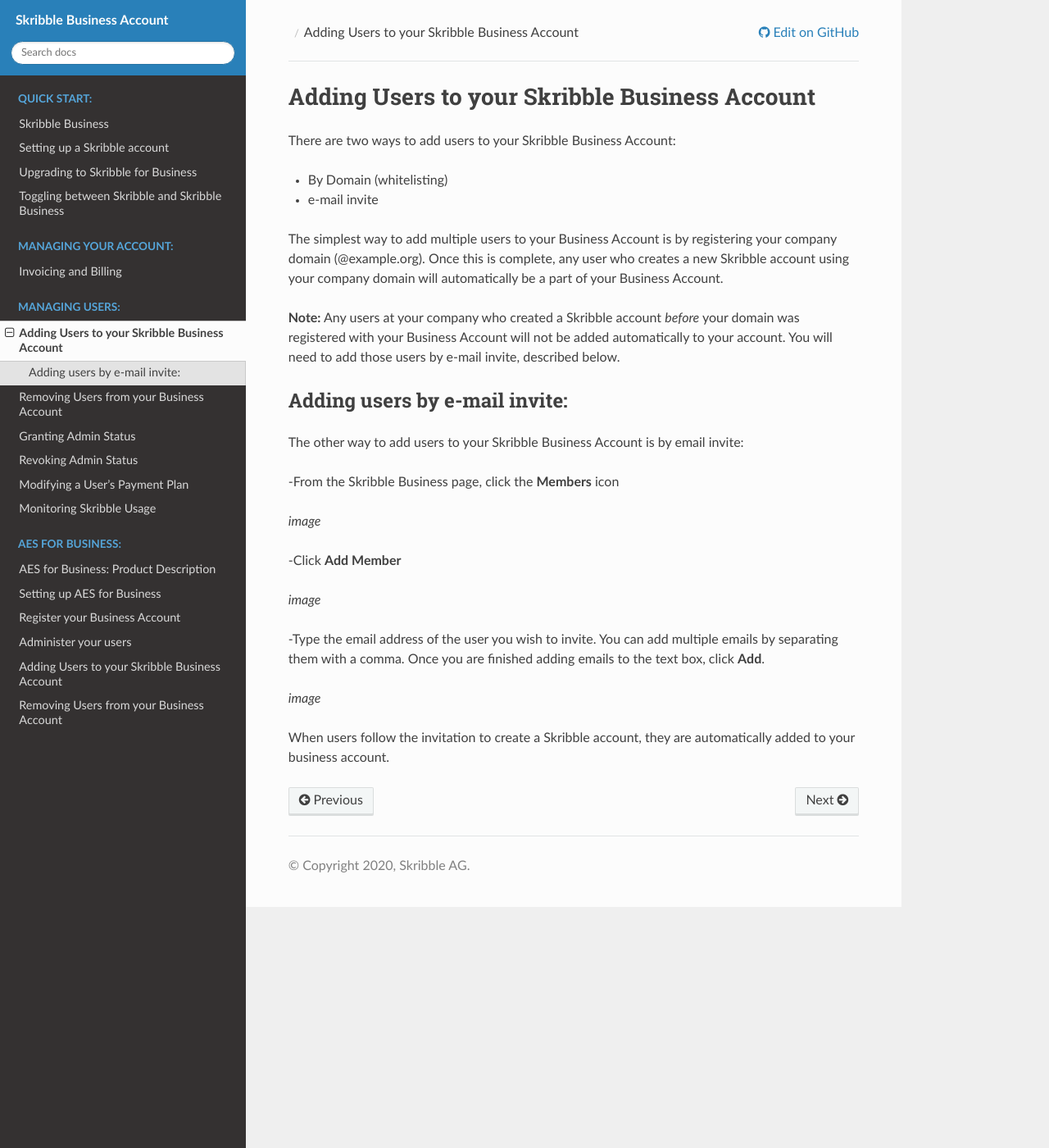
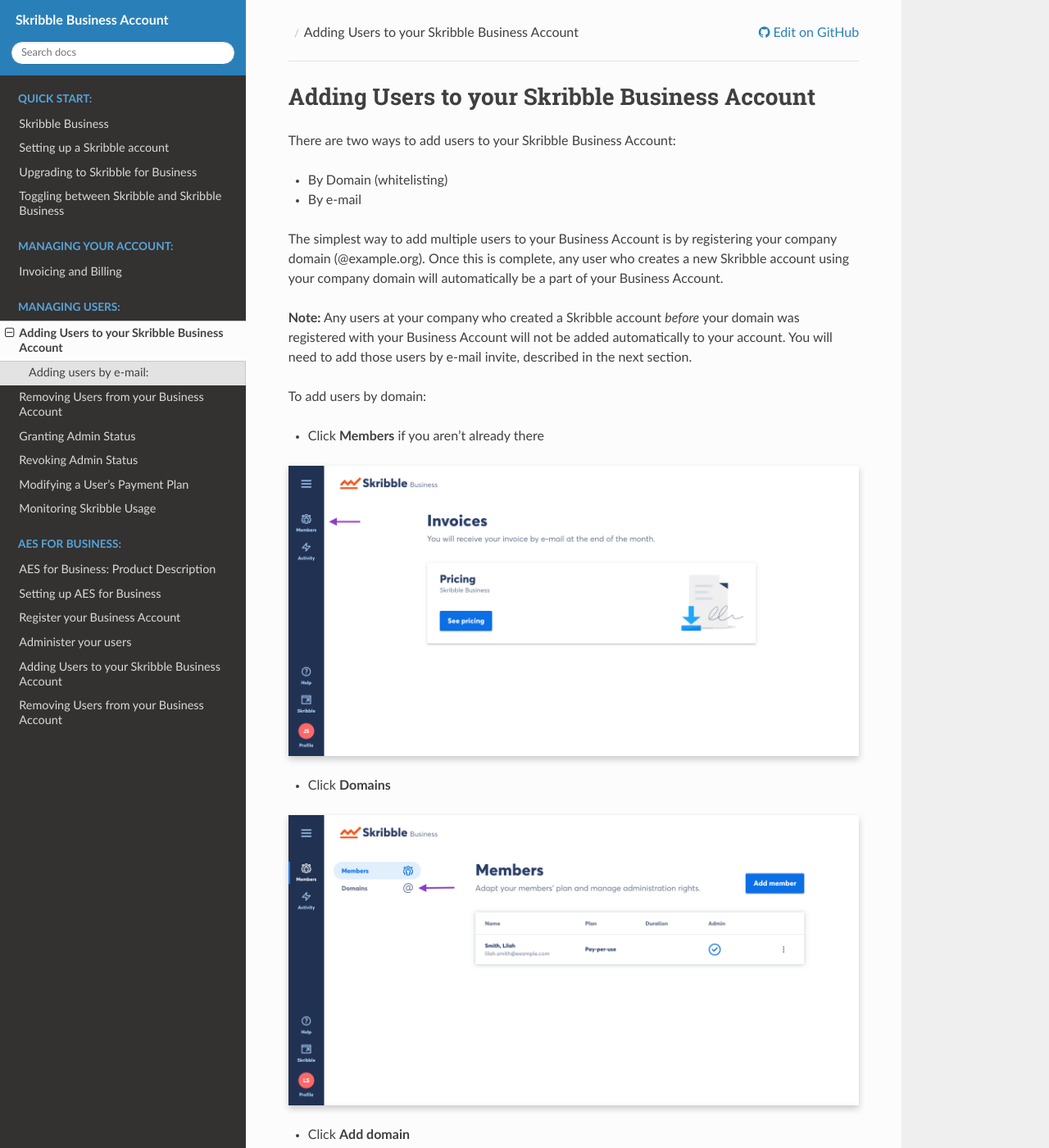
Before and after one commit to matthieu-bt/business-guide, a Sphinx documentation site: the page built from source/users/adding.rst, in a window 1280 px wide and 1400 px high. Shown: the whole window at 82% size. Built offline with Sphinx 7.4.7 and the Read the Docs theme 2.0.0, drawn with Linux system fonts in a browser that asks for light colours; some of the changed text lies outside the part shown.

Commit message:
adds many images to documentation along with a few minor text edits

```diff
--- a/source/users/adding.rst
+++ b/source/users/adding.rst
@@ -5,27 +5,75 @@
 There are two ways to add users to your Skribble Business Account:
 
 - By Domain (whitelisting)
-- e-mail invite
+- By e-mail
 
 The simplest way to add multiple users to your Business Account is by registering your company domain (@example.org). Once this is complete, any user who creates a new Skribble account using your company domain will automatically be a part of your Business Account.
 
-**Note:** Any users at your company who created a Skribble account *before* your domain was registered with your Business Account will not be added automatically to your account. You will need to add those users by e-mail invite, described below.
+**Note:** Any users at your company who created a Skribble account *before* your domain was registered with your Business Account will not be added automatically to your account. You will need to add those users by e-mail invite, described in the next section.
 
-Adding users by e-mail invite:
-------------------------------
+To add users by domain:
+
+- Click **Members** if you aren't already there
+
+
+.. image:: adding_members.png
+    :class: with-shadow
+
+
+- Click **Domains**
+
+
+.. image:: adding_home.png
+    :class: with-shadow
+
+
+- Click **Add domain**
+
+
+.. image:: adding_domains.png
+    :class: with-shadow
+
+
+- Enter your domain in the text field and click **Add**
+
+
+.. image:: adding_add.png
+    :class: with-shadow
+
+
+Now you can see the status of the domain you've requested.
+
+
+.. image:: adding_requested.png
+    :class: with-shadow
+
+
+
+Adding users by e-mail:
+-----------------------
 
 The other way to add users to your Skribble Business Account is by email invite:
 
--From the Skribble Business page, click the **Members** icon
+- Click **Members** if you aren't already there
 
-*image*
+
+.. image:: adding_members.png
+    :class: with-shadow
+
+
 
 -Click **Add Member**
 
-*image*
 
--Type the email address of the user you wish to invite. You can add multiple emails by separating them with a comma. Once you are finished adding emails to the text box, click **Add**.
+.. image:: adding_email.png
+    :class: with-shadow
 
-*image*
 
-When users follow the invitation to create a Skribble account, they are automatically added to your business account.
+- Type the email address of the user you wish to add to your Skribble Business account. You can add multiple emails by separating them with a comma. Once you are finished adding emails to the text box, click **Add**.
+
+
+.. image:: adding_address.png
+    :class: with-shadow
+
+
+If the recipient has a Skribble account, they will now be added to your Skribble Business account.
```
Also changed, not shown: source/quickstart/toggling.rst (+6 -8 lines), source/quickstart/toggle_biz.png (added), source/quickstart/toggle_skribble.png (added), source/users/adding_add.png (added), source/users/adding_address.png (added), source/users/adding_domains.png (added), source/users/adding_email.png (added), source/users/adding_home.png (added), source/users/adding_members.png (added), source/users/adding_requested.png (added).
